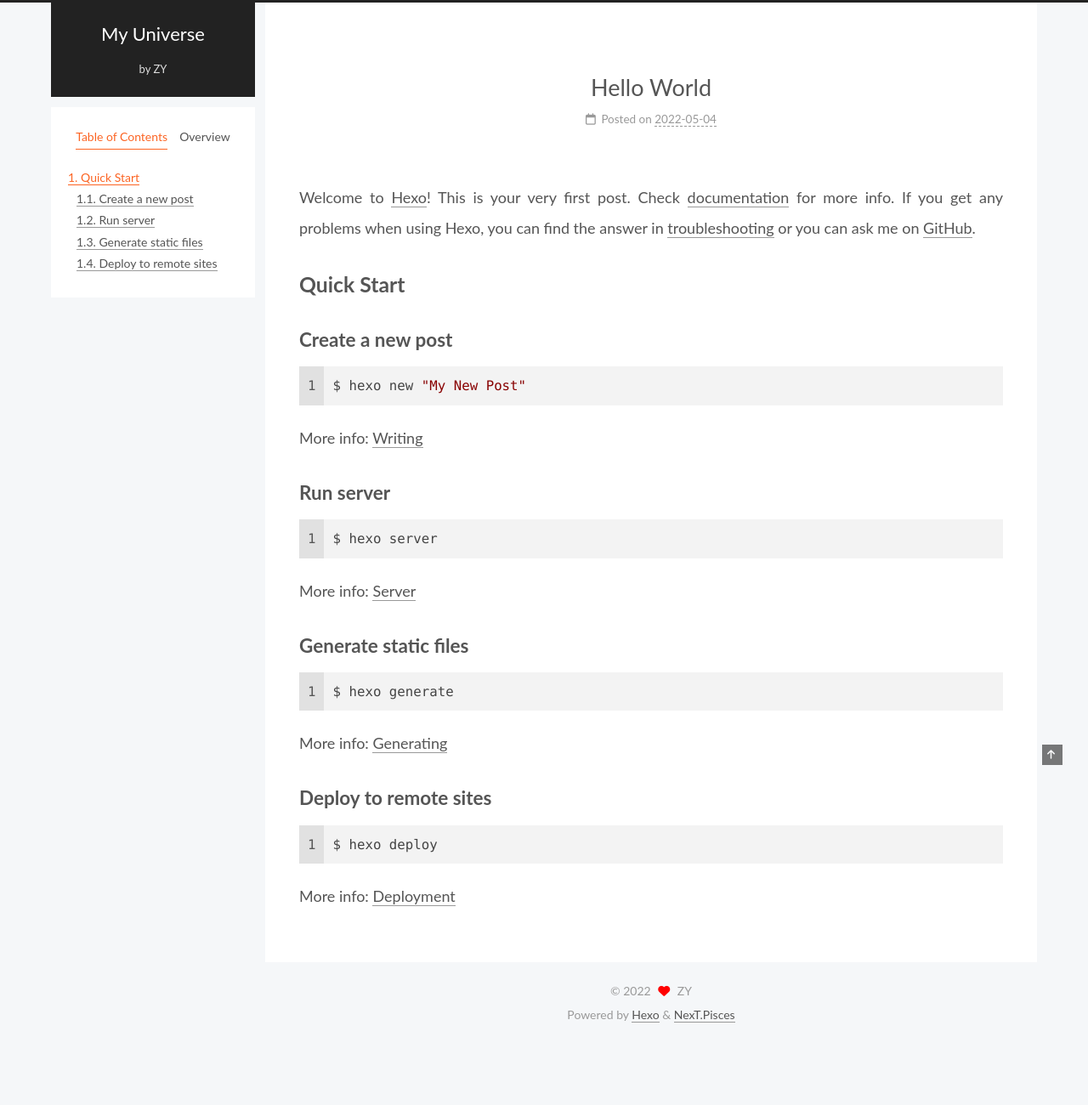
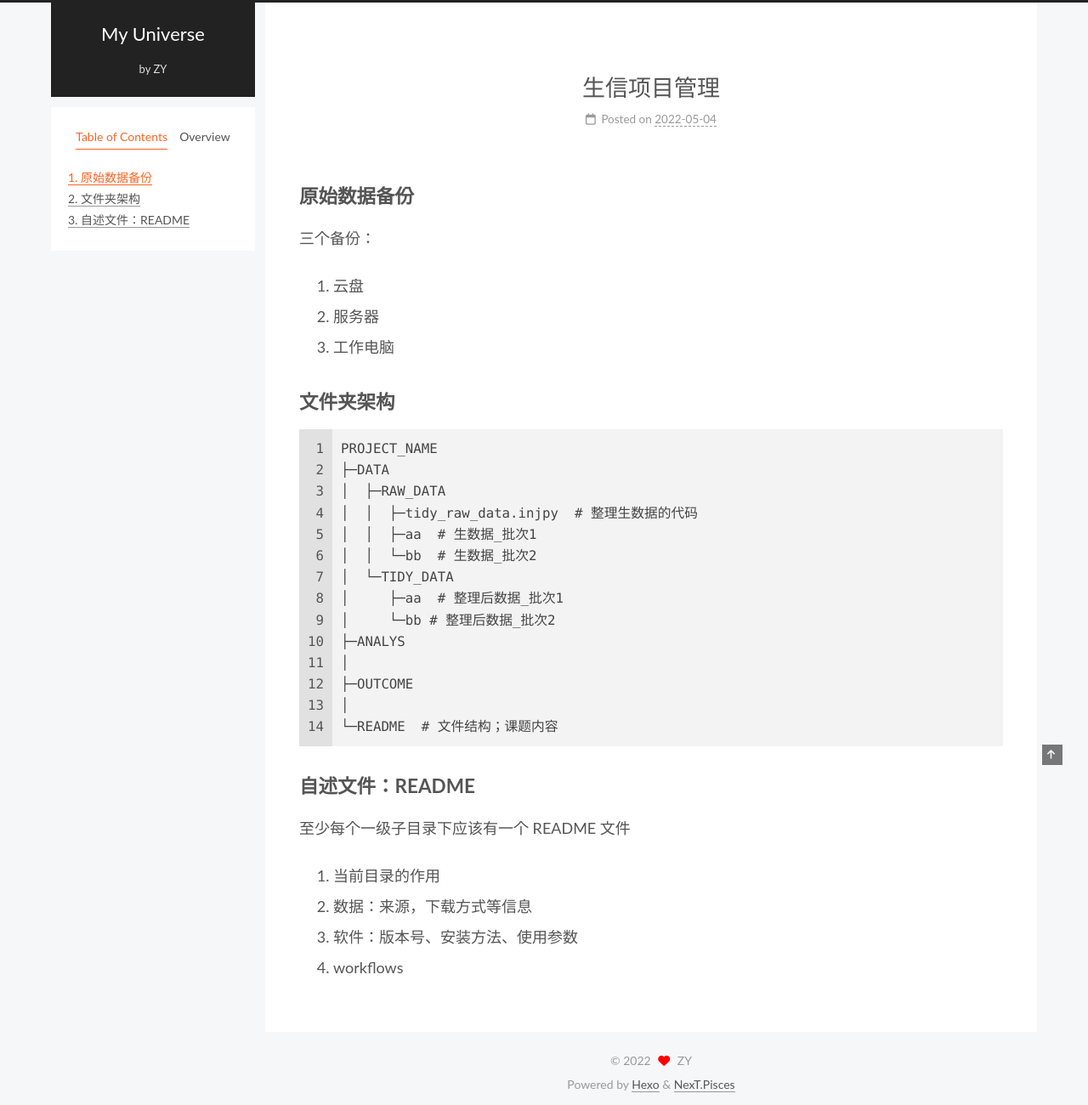
Before and after one commit to yizhang-zoey/yizhang-zoey.github.io, a plain HTML site: page 2022/05/04/生信项目管理/index.html in a window 1280 px wide. Shown: the whole page at 85% size. Before the commit the page ends 1228 px from the top, so only its background shows below. Drawn offline with nearby package versions, Linux system fonts and the light colour scheme.

Commit message:
Site updated: 2022-05-04 15:40:06

```diff
--- a/2022/05/04/hello-world/index.html
+++ b/2022/05/04/生信项目管理/index.html
@@ -20,27 +20,27 @@
 
 <script class="next-config" data-name="main" type="application/json">{"hostname":"example.com","root":"/","images":"/images","scheme":"Pisces","darkmode":false,"version":"8.11.1","exturl":false,"sidebar":{"position":"left","display":"post","padding":18,"offset":12},"copycode":false,"bookmark":{"enable":false,"color":"#222","save":"auto"},"mediumzoom":false,"lazyload":false,"pangu":false,"comments":{"style":"tabs","active":null,"storage":true,"lazyload":false,"nav":null},"stickytabs":false,"motion":{"enable":true,"async":false,"transition":{"post_block":"fadeIn","post_header":"fadeInDown","post_body":"fadeInDown","coll_header":"fadeInLeft","sidebar":"fadeInUp"}},"prism":false,"i18n":{"placeholder":"Searching...","empty":"We didn't find any results for the search: ${query}","hits_time":"${hits} results found in ${time} ms","hits":"${hits} results found"}}</script><script src="/js/config.js"></script>
 
-    <meta name="description" content="Welcome to Hexo! This is your very first post. Check documentation for more info. If you get any problems when using Hexo, you can find the answer in troubleshooting or you can ask me on GitHub. Quick">
+    <meta name="description" content="原始数据备份三个备份：  云盘 服务器 工作电脑  文件夹架构1234567891011121314PROJECT_NAME├─DATA│  ├─RAW_DATA│  │  ├─tidy_raw_data.injpy  # 整理生数据的代码│  │  ├─aa  # 生数据_批次1│  │  └─bb  # 生数据_批次2│  └─TIDY_DATA │     ├─aa  # 整理后数据_批次1">
 <meta property="og:type" content="article">
-<meta property="og:title" content="Hello World">
-<meta property="og:url" content="http://example.com/2022/05/04/hello-world/index.html">
+<meta property="og:title" content="生信项目管理">
+<meta property="og:url" content="http://example.com/2022/05/04/%E7%94%9F%E4%BF%A1%E9%A1%B9%E7%9B%AE%E7%AE%A1%E7%90%86/index.html">
 <meta property="og:site_name" content="My Universe">
-<meta property="og:description" content="Welcome to Hexo! This is your very first post. Check documentation for more info. If you get any problems when using Hexo, you can find the answer in troubleshooting or you can ask me on GitHub. Quick">
+<meta property="og:description" content="原始数据备份三个备份：  云盘 服务器 工作电脑  文件夹架构1234567891011121314PROJECT_NAME├─DATA│  ├─RAW_DATA│  │  ├─tidy_raw_data.injpy  # 整理生数据的代码│  │  ├─aa  # 生数据_批次1│  │  └─bb  # 生数据_批次2│  └─TIDY_DATA │     ├─aa  # 整理后数据_批次1">
 <meta property="og:locale" content="en_US">
-<meta property="article:published_time" content="2022-05-04T06:15:42.675Z">
-<meta property="article:modified_time" content="2022-05-04T06:15:42.675Z">
+<meta property="article:published_time" content="2022-05-04T07:32:06.000Z">
+<meta property="article:modified_time" content="2022-05-04T07:39:32.478Z">
 <meta property="article:author" content="ZY">
 <meta name="twitter:card" content="summary">
 
 
-<link rel="canonical" href="http://example.com/2022/05/04/hello-world/">
+<link rel="canonical" href="http://example.com/2022/05/04/%E7%94%9F%E4%BF%A1%E9%A1%B9%E7%9B%AE%E7%AE%A1%E7%90%86/">
 
 
 
-<script class="next-config" data-name="page" type="application/json">{"sidebar":"","isHome":false,"isPost":true,"lang":"en","comments":true,"permalink":"http://example.com/2022/05/04/hello-world/","path":"2022/05/04/hello-world/","title":"Hello World"}</script>
+<script class="next-config" data-name="page" type="application/json">{"sidebar":"","isHome":false,"isPost":true,"lang":"en","comments":true,"permalink":"http://example.com/2022/05/04/%E7%94%9F%E4%BF%A1%E9%A1%B9%E7%9B%AE%E7%AE%A1%E7%90%86/","path":"2022/05/04/生信项目管理/","title":"生信项目管理"}</script>
 
 <script class="next-config" data-name="calendar" type="application/json">""</script>
-<title>Hello World | My Universe</title>
+<title>生信项目管理 | My Universe</title>
 
 
 
@@ -109,7 +109,7 @@
       <div class="sidebar-panel-container">
         <!--noindex-->
         <div class="post-toc-wrap sidebar-panel">
-            <div class="post-toc animated"><ol class="nav"><li class="nav-item nav-level-2"><a class="nav-link" href="#Quick-Start"><span class="nav-number">1.</span> <span class="nav-text">Quick Start</span></a><ol class="nav-child"><li class="nav-item nav-level-3"><a class="nav-link" href="#Create-a-new-post"><span class="nav-number">1.1.</span> <span class="nav-text">Create a new post</span></a></li><li class="nav-item nav-level-3"><a class="nav-link" href="#Run-server"><span class="nav-number">1.2.</span> <span class="nav-text">Run server</span></a></li><li class="nav-item nav-level-3"><a class="nav-link" href="#Generate-static-files"><span class="nav-number">1.3.</span> <span class="nav-text">Generate static files</span></a></li><li class="nav-item nav-level-3"><a class="nav-link" href="#Deploy-to-remote-sites"><span class="nav-number">1.4.</span> <span class="nav-text">Deploy to remote sites</span></a></li></ol></li></ol></div>
+            <div class="post-toc animated"><ol class="nav"><li class="nav-item nav-level-3"><a class="nav-link" href="#%E5%8E%9F%E5%A7%8B%E6%95%B0%E6%8D%AE%E5%A4%87%E4%BB%BD"><span class="nav-number">1.</span> <span class="nav-text">原始数据备份</span></a></li><li class="nav-item nav-level-3"><a class="nav-link" href="#%E6%96%87%E4%BB%B6%E5%A4%B9%E6%9E%B6%E6%9E%84"><span class="nav-number">2.</span> <span class="nav-text">文件夹架构</span></a></li><li class="nav-item nav-level-3"><a class="nav-link" href="#%E8%87%AA%E8%BF%B0%E6%96%87%E4%BB%B6%EF%BC%9AREADME"><span class="nav-number">3.</span> <span class="nav-text">自述文件：README</span></a></li></ol></div>
         </div>
         <!--/noindex-->
 
@@ -162,7 +162,7 @@
 
 
   <article itemscope itemtype="http://schema.org/Article" class="post-content" lang="en">
-    <link itemprop="mainEntityOfPage" href="http://example.com/2022/05/04/hello-world/">
+    <link itemprop="mainEntityOfPage" href="http://example.com/2022/05/04/%E7%94%9F%E4%BF%A1%E9%A1%B9%E7%9B%AE%E7%AE%A1%E7%90%86/">
 
     <span hidden itemprop="author" itemscope itemtype="http://schema.org/Person">
       <meta itemprop="image" content="/images/avatar.gif">
@@ -175,12 +175,12 @@
     </span>
 
     <span hidden itemprop="post" itemscope itemtype="http://schema.org/CreativeWork">
-      <meta itemprop="name" content="Hello World | My Universe">
+      <meta itemprop="name" content="生信项目管理 | My Universe">
       <meta itemprop="description" content="">
     </span>
       <header class="post-header">
         <h1 class="post-title" itemprop="name headline">
-          Hello World
+          生信项目管理
         </h1>
 
         <div class="post-meta-container">
@@ -191,7 +191,8 @@
       </span>
       <span class="post-meta-item-text">Posted on</span>
 
-      <time title="Created: 2022-05-04 14:15:42" itemprop="dateCreated datePublished" datetime="2022-05-04T14:15:42+08:00">2022-05-04</time>
+
+      <time title="Created: 2022-05-04 15:32:06 / Modified: 15:39:32" itemprop="dateCreated datePublished" datetime="2022-05-04T15:32:06+08:00">2022-05-04</time>
     </span>
 
 
@@ -204,19 +205,21 @@
 
 
     <div class="post-body" itemprop="articleBody">
-        <p>Welcome to <a target="_blank" rel="noopener" href="https://hexo.io/">Hexo</a>! This is your very first post. Check <a target="_blank" rel="noopener" href="https://hexo.io/docs/">documentation</a> for more info. If you get any problems when using Hexo, you can find the answer in <a target="_blank" rel="noopener" href="https://hexo.io/docs/troubleshooting.html">troubleshooting</a> or you can ask me on <a target="_blank" rel="noopener" href="https://github.com/hexojs/hexo/issues">GitHub</a>.</p>
-<h2 id="Quick-Start"><a href="#Quick-Start" class="headerlink" title="Quick Start"></a>Quick Start</h2><h3 id="Create-a-new-post"><a href="#Create-a-new-post" class="headerlink" title="Create a new post"></a>Create a new post</h3><figure class="highlight bash"><table><tr><td class="gutter"><pre><span class="line">1</span><br></pre></td><td class="code"><pre><span class="line">$ hexo new <span class="string">&quot;My New Post&quot;</span></span><br></pre></td></tr></table></figure>
+        <h3 id="原始数据备份"><a href="#原始数据备份" class="headerlink" title="原始数据备份"></a>原始数据备份</h3><p>三个备份：</p>
+<ol>
+<li>云盘</li>
+<li>服务器</li>
+<li>工作电脑</li>
+</ol>
+<h3 id="文件夹架构"><a href="#文件夹架构" class="headerlink" title="文件夹架构"></a>文件夹架构</h3><figure class="highlight plaintext"><table><tr><td class="gutter"><pre><span class="line">1</span><br><span class="line">2</span><br><span class="line">3</span><br><span class="line">4</span><br><span class="line">5</span><br><span class="line">6</span><br><span class="line">7</span><br><span class="line">8</span><br><span class="line">9</span><br><span class="line">10</span><br><span class="line">11</span><br><span class="line">12</span><br><span class="line">13</span><br><span class="line">14</span><br></pre></td><td class="code"><pre><span class="line">PROJECT_NAME</span><br><span class="line">├─DATA</span><br><span class="line">│  ├─RAW_DATA</span><br><span class="line">│  │  ├─tidy_raw_data.injpy  # 整理生数据的代码</span><br><span class="line">│  │  ├─aa  # 生数据_批次1</span><br><span class="line">│  │  └─bb  # 生数据_批次2</span><br><span class="line">│  └─TIDY_DATA </span><br><span class="line">│     ├─aa  # 整理后数据_批次1</span><br><span class="line">│     └─bb # 整理后数据_批次2</span><br><span class="line">├─ANALYS</span><br><span class="line">│ </span><br><span class="line">├─OUTCOME</span><br><span class="line">│ </span><br><span class="line">└─README  # 文件结构；课题内容</span><br></pre></td></tr></table></figure>
 
-<p>More info: <a target="_blank" rel="noopener" href="https://hexo.io/docs/writing.html">Writing</a></p>
-<h3 id="Run-server"><a href="#Run-server" class="headerlink" title="Run server"></a>Run server</h3><figure class="highlight bash"><table><tr><td class="gutter"><pre><span class="line">1</span><br></pre></td><td class="code"><pre><span class="line">$ hexo server</span><br></pre></td></tr></table></figure>
-
-<p>More info: <a target="_blank" rel="noopener" href="https://hexo.io/docs/server.html">Server</a></p>
-<h3 id="Generate-static-files"><a href="#Generate-static-files" class="headerlink" title="Generate static files"></a>Generate static files</h3><figure class="highlight bash"><table><tr><td class="gutter"><pre><span class="line">1</span><br></pre></td><td class="code"><pre><span class="line">$ hexo generate</span><br></pre></td></tr></table></figure>
-
-<p>More info: <a target="_blank" rel="noopener" href="https://hexo.io/docs/generating.html">Generating</a></p>
-<h3 id="Deploy-to-remote-sites"><a href="#Deploy-to-remote-sites" class="headerlink" title="Deploy to remote sites"></a>Deploy to remote sites</h3><figure class="highlight bash"><table><tr><td class="gutter"><pre><span class="line">1</span><br></pre></td><td class="code"><pre><span class="line">$ hexo deploy</span><br></pre></td></tr></table></figure>
-
-<p>More info: <a target="_blank" rel="noopener" href="https://hexo.io/docs/one-command-deployment.html">Deployment</a></p>
+<h3 id="自述文件：README"><a href="#自述文件：README" class="headerlink" title="自述文件：README"></a>自述文件：README</h3><p>至少每个一级子目录下应该有一个 README 文件</p>
+<ol>
+<li>当前目录的作用</li>
+<li>数据：来源，下载方式等信息</li>
+<li>软件：版本号、安装方法、使用参数</li>
+<li>workflows</li>
+</ol>
 
     </div>
 
```
Also changed, not shown: archives/2022/05/index.html (+3 -3 lines), archives/2022/index.html (+3 -3 lines), archives/index.html (+3 -3 lines), index.html (+18 -15 lines).
